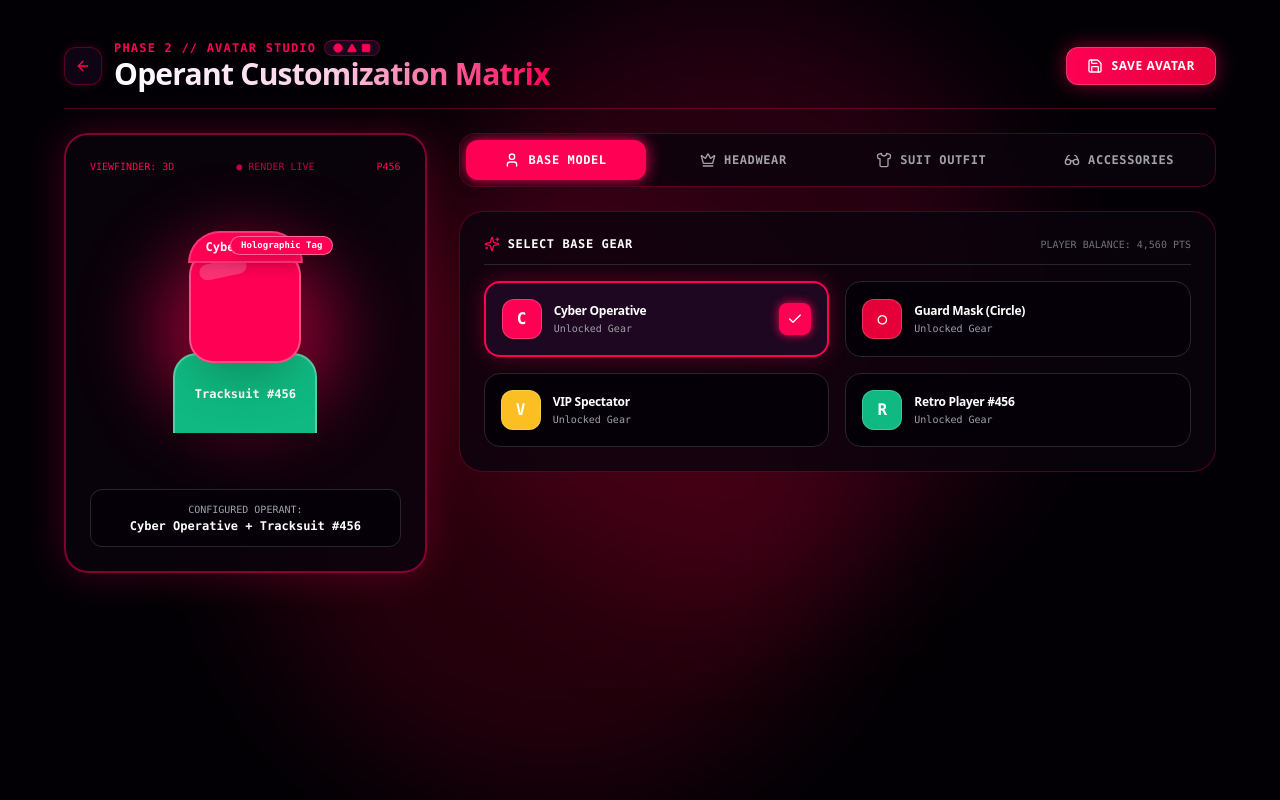
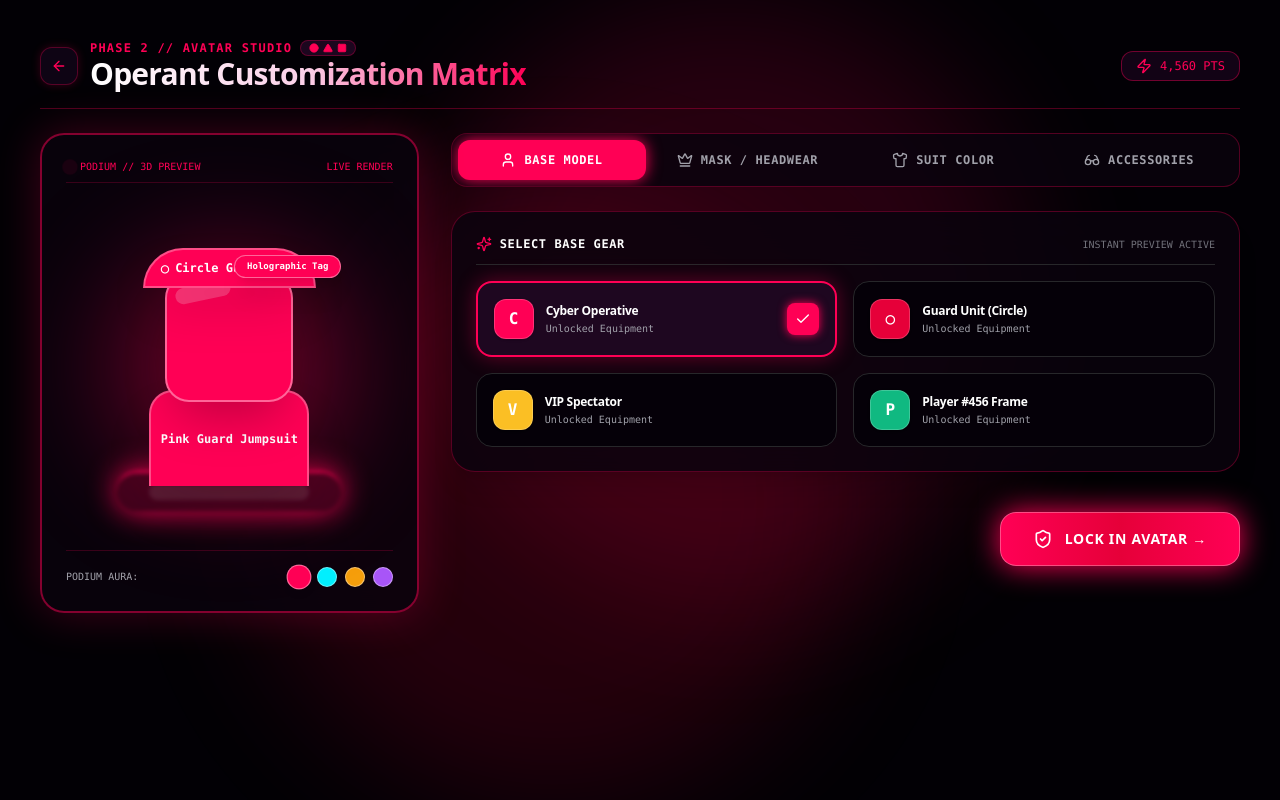
Before and after one commit to muhammadrehan589/CYBER-EMULATOR, a Next.js app: page /avatar in a window 1280 px wide. Built offline with nearby package versions, Linux system fonts and the light colour scheme.

Commit message:
Phase 2: Built interactive Avatar Creator studio with Squid Game styling

```diff
--- a/src/app/avatar/page.tsx
+++ b/src/app/avatar/page.tsx
@@ -18,58 +18,64 @@ import {
   RotateCcw,
   Circle,
   Triangle,
-  Square
+  Square,
+  Zap,
+  Palette
 } from 'lucide-react';
 
 interface CustomizationOption {
   id: string;
   name: string;
-  category: 'base' | 'head' | 'suit' | 'accessory';
+  category: 'base' | 'mask' | 'suit' | 'accessory';
   locked?: boolean;
   cost?: number;
   color: string;
-  iconSymbol?: string;
+  symbol?: string;
 }
 
 const BASE_MODELS: CustomizationOption[] = [
   { id: 'base-1', name: 'Cyber Operative', category: 'base', color: '#ff0055' },
-  { id: 'base-2', name: 'Guard Mask (Circle)', category: 'base', color: '#e60039', iconSymbol: '○' },
+  { id: 'base-2', name: 'Guard Unit (Circle)', category: 'base', color: '#e60039', symbol: '○' },
   { id: 'base-3', name: 'VIP Spectator', category: 'base', color: '#fbbf24' },
-  { id: 'base-4', name: 'Retro Player #456', category: 'base', color: '#10b981' },
+  { id: 'base-4', name: 'Player #456 Frame', category: 'base', color: '#10b981' },
 ];
 
-const HEADWEAR: CustomizationOption[] = [
-  { id: 'head-1', name: 'Cyber Visor', category: 'head', color: '#ff0055' },
-  { id: 'head-2', name: 'Hooded Cape', category: 'head', color: '#e60039' },
-  { id: 'head-3', name: 'Tactical Helmet', category: 'head', color: '#64748b' },
-  { id: 'head-4', name: 'Sleek Undercut', category: 'head', color: '#a855f7' },
+const MASKS_HEADWEAR: CustomizationOption[] = [
+  { id: 'mask-1', name: 'Circle Guard Mask', category: 'mask', color: '#ff0055', symbol: '○' },
+  { id: 'mask-2', name: 'Triangle Guard Mask', category: 'mask', color: '#ff0055', symbol: '△' },
+  { id: 'mask-3', name: 'Square Guard Mask', category: 'mask', color: '#ff0055', symbol: '□' },
+  { id: 'mask-4', name: 'Frontman Polished Visor', category: 'mask', color: '#111827' },
+  { id: 'mask-[#5]', name: 'Cyber Monocle Helmet', category: 'mask', color: '#64748b' },
 ];
 
-const SUITS: CustomizationOption[] = [
-  { id: 'suit-1', name: 'Tracksuit #456', category: 'suit', color: '#10b981' },
-  { id: 'suit-2', name: 'Pink Guard Jumpsuit', category: 'suit', color: '#ff0055' },
-  { id: 'suit-3', name: 'Frontman Trenchcoat', category: 'suit', color: '#1e293b' },
-  { id: 'suit-4', name: 'Stealth Armor', category: 'suit', color: '#475569' },
+const SUIT_COLORS: CustomizationOption[] = [
+  { id: 'suit-1', name: 'Pink Guard Jumpsuit', category: 'suit', color: '#ff0055' },
+  { id: 'suit-2', name: 'Player Tracksuit #456', category: 'suit', color: '#10b981' },
+  { id: 'suit-3', name: 'Frontman Trench Coat', category: 'suit', color: '#1e293b' },
+  { id: 'suit-4', name: 'Stealth Tactical Black', category: 'suit', color: '#09090b' },
 ];
 
 const ACCESSORIES: CustomizationOption[] = [
   { id: 'acc-1', name: 'Holographic Tag', category: 'accessory', color: '#ff0055' },
   { id: 'acc-2', name: 'Laser Monocle', category: 'accessory', locked: true, cost: 1200, color: '#ef4444' },
   { id: 'acc-3', name: 'Golden VIP Mask', category: 'accessory', locked: true, cost: 2500, color: '#f59e0b' },
-  { id: 'acc-4', name: 'Neon Katana', category: 'accessory', locked: true, cost: 5000, color: '#a855f7' },
+  { id: 'acc-4', name: 'Neon Katana Blade', category: 'accessory', locked: true, cost: 5000, color: '#a855f7' },
 ];
 
 export default function AvatarCreatorPage() {
   const router = useRouter();
 
-  // Active Category Tab
-  const [activeTab, setActiveTab] = useState<'base' | 'head' | 'suit' | 'accessory'>('base');
+  // Active Category Tab State
+  const [activeTab, setActiveTab] = useState<'base' | 'mask' | 'suit' | 'accessory'>('base');
 
-  // Selected Items State
+  // Selected Customization State
   const [selectedBase, setSelectedBase] = useState(BASE_MODELS[0]);
-  const [selectedHead, setSelectedHead] = useState(HEADWEAR[0]);
-  const [selectedSuit, setSelectedSuit] = useState(SUITS[0]);
+  const [selectedMask, setSelectedMask] = useState(MASKS_HEADWEAR[0]);
+  const [selectedSuit, setSelectedSuit] = useState(SUIT_COLORS[0]);
   const [selectedAccessory, setSelectedAccessory] = useState(ACCESSORIES[0]);
+
+  // Podium Lighting Aura Color
+  const [podiumAura, setPodiumAura] = useState('#ff0055');
 
   // Lock Alert State
   const [lockAlert, setLockAlert] = useState<string | null>(null);
@@ -77,7 +83,7 @@ export default function AvatarCreatorPage() {
 
   const handleSelectOption = (option: CustomizationOption) => {
     if (option.locked) {
-      setLockAlert(`ITEM LOCKED: Requires ${option.cost?.toLocaleString()} PTS to unlock.`);
+      setLockAlert(`ITEM LOCKED: Requires ${option.cost?.toLocaleString()} PTS in Player Arena.`);
       setTimeout(() => setLockAlert(null), 3000);
       return;
     }
@@ -87,8 +93,8 @@ export default function AvatarCreatorPage() {
       case 'base':
         setSelectedBase(option);
         break;
-      case 'head':
-        setSelectedHead(option);
+      case 'mask':
+        setSelectedMask(option);
         break;
       case 'suit':
         setSelectedSuit(option);
@@ -99,7 +105,7 @@ export default function AvatarCreatorPage() {
     }
   };
 
-  const handleSaveAvatar = () => {
+  const handleLockInAvatar = () => {
     setIsSaving(true);
     setTimeout(() => {
       router.push('/dashboard');
@@ -108,13 +114,13 @@ export default function AvatarCreatorPage() {
 
   return (
     <div className="min-h-screen bg-[#020005] text-white p-4 sm:p-6 lg:p-10 font-sans relative overflow-x-hidden flex flex-col justify-between select-none">
-      {/* Glow Orbs */}
+      {/* Background Glow Accents */}
       <div className="absolute top-0 left-1/3 w-[600px] h-[600px] bg-[#ff0055]/15 rounded-full blur-3xl pointer-events-none z-0" />
       <div className="absolute bottom-0 right-1/3 w-[600px] h-[600px] bg-[#e60039]/15 rounded-full blur-3xl pointer-events-none z-0" />
 
-      <div className="max-w-6xl w-full mx-auto space-y-6 relative z-10">
+      <div className="max-w-7xl w-full mx-auto space-y-6 relative z-10">
 
-        {/* Top Header */}
+        {/* Top Navigation Header */}
         <header className="flex items-center justify-between pb-4 border-b border-[#ff0055]/30">
           <div className="flex items-center gap-3">
             <Link
@@ -142,27 +148,14 @@ export default function AvatarCreatorPage() {
           </div>
 
           <div className="flex items-center gap-3">
-            <button
-              onClick={handleSaveAvatar}
-              disabled={isSaving}
-              className="px-5 py-2.5 rounded-xl bg-gradient-to-r from-[#ff0055] to-[#e60039] hover:from-[#e60039] hover:to-[#ff0055] text-white text-xs font-bold uppercase tracking-wider flex items-center gap-2 shadow-[0_0_20px_rgba(255,0,85,0.5)] border border-white/20 transition-all active:scale-95 cursor-pointer"
-            >
-              {isSaving ? (
-                <>
-                  <span className="w-4 h-4 border-2 border-white border-t-transparent rounded-full animate-spin" />
-                  SAVING AVATAR...
-                </>
-              ) : (
-                <>
-                  <Save className="w-4 h-4" />
-                  Save Avatar
-                </>
-              )}
-            </button>
+            <div className="px-3.5 py-1.5 rounded-xl bg-[#120315] border border-[#ff0055]/40 flex items-center gap-2 font-mono text-xs text-[#ff0055]">
+              <Zap className="w-4 h-4" />
+              <span>4,560 PTS</span>
+            </div>
           </div>
         </header>
 
-        {/* Lock Alert Banner */}
+        {/* Lock Notification Banner */}
         <AnimatePresence>
           {lockAlert && (
             <motion.div
@@ -180,67 +173,73 @@ export default function AvatarCreatorPage() {
           )}
         </AnimatePresence>
 
-        {/* Main Studio Grid: Left Avatar Preview (1/3) + Right Tabs & Options (2/3) */}
+        {/* Main Studio Grid: Left Glowing Display Podium (1/3) + Right Selectable Menu (2/3) */}
         <div className="grid grid-cols-1 lg:grid-cols-3 gap-8 items-start">
 
-          {/* LEFT: Live Avatar Preview Box */}
-          <div className="lg:col-span-1 bg-[#0a030d]/80 rounded-3xl border-2 border-[#ff0055]/50 p-6 backdrop-blur-xl shadow-[0_0_40px_rgba(255,0,85,0.25)] flex flex-col items-center justify-between min-h-[440px] relative overflow-hidden">
+          {/* LEFT PANEL: Glowing Display Podium & Live 3D/Vector Character Preview */}
+          <div className="lg:col-span-1 bg-[#0a030d]/85 rounded-3xl border-2 border-[#ff0055]/50 p-6 backdrop-blur-xl shadow-[0_0_45px_rgba(255,0,85,0.25)] flex flex-col items-center justify-between min-h-[480px] relative overflow-hidden">
+
             {/* Viewfinder Header */}
-            <div className="w-full flex items-center justify-between text-[10px] font-mono text-[#ff0055]">
-              <span>VIEWFINDER: 3D</span>
-              <span className="animate-pulse">● RENDER LIVE</span>
-              <span>P456</span>
+            <div className="w-full flex items-center justify-between text-[10px] font-mono text-[#ff0055] pb-2 border-b border-[#ff0055]/20">
+              <span className="flex items-center gap-1.5">
+                <span className="w-2 h-2 rounded-full bg-[#ff0055] animate-ping" />
+                PODIUM // 3D PREVIEW
+              </span>
+              <span>LIVE RENDER</span>
             </div>
 
-            {/* AVATAR VECTOR ILLUSTRATION */}
-            <div className="my-6 relative w-48 h-56 flex flex-col items-center justify-center">
+            {/* LIVE CHARACTER PREVIEW ON GLOWING PODIUM */}
+            <div className="my-8 relative w-56 h-64 flex flex-col items-center justify-center">
 
-              {/* Outer Glow Halo */}
+              {/* Podium Ambient Glow Aura */}
               <div
-                className="absolute w-44 h-44 rounded-full blur-2xl opacity-60 transition-colors duration-500"
-                style={{ backgroundColor: selectedBase.color }}
+                className="absolute w-52 h-52 rounded-full blur-3xl opacity-50 transition-colors duration-500"
+                style={{ backgroundColor: podiumAura }}
               />
 
-              {/* Headwear / Hair Layer */}
+              {/* Mask / Headwear Layer */}
               <motion.div
-                key={selectedHead.id}
+                key={selectedMask.id}
                 initial={{ scale: 0.9, opacity: 0 }}
                 animate={{ scale: 1, opacity: 1 }}
-                className="z-30 mb-[-12px] flex items-center justify-center"
+                className="z-30 mb-[-14px] flex items-center justify-center"
               >
                 <div
-                  className="px-4 py-1.5 rounded-t-full border-2 border-white/20 text-xs font-mono font-bold shadow-lg"
-                  style={{ backgroundColor: selectedHead.color }}
+                  className="px-4 py-2 rounded-t-full border-2 border-white/30 text-xs font-mono font-bold text-white shadow-2xl flex items-center gap-1.5"
+                  style={{ backgroundColor: selectedMask.color }}
                 >
-                  {selectedHead.name}
+                  {selectedMask.symbol && (
+                    <span className="text-sm font-extrabold">{selectedMask.symbol}</span>
+                  )}
+                  <span>{selectedMask.name}</span>
                 </div>
               </motion.div>
 
-              {/* Base Head / Mask Layer */}
+              {/* Base Model Frame Layer */}
               <motion.div
                 key={selectedBase.id}
                 initial={{ scale: 0.8 }}
                 animate={{ scale: 1 }}
-                className="z-20 w-28 h-28 rounded-3xl border-2 border-white/30 flex flex-col items-center justify-center relative shadow-2xl overflow-hidden"
+                className="z-20 w-32 h-32 rounded-3xl border-2 border-white/40 flex flex-col items-center justify-center relative shadow-2xl overflow-hidden"
                 style={{ backgroundColor: selectedBase.color }}
               >
-                {/* Mask Symbol if Guard */}
-                {selectedBase.iconSymbol && (
-                  <span className="text-3xl font-extrabold text-white font-mono drop-shadow-[0_0_10px_white]">
-                    {selectedBase.iconSymbol}
+                {/* Mask Symbol if Base Unit */}
+                {selectedBase.symbol && (
+                  <span className="text-4xl font-extrabold text-white font-mono drop-shadow-[0_0_12px_white]">
+                    {selectedBase.symbol}
                   </span>
                 )}
 
-                {/* Visor Glare */}
-                <div className="absolute top-2 left-2 w-12 h-4 bg-white/20 rounded-full transform -rotate-12 pointer-events-none" />
+                {/* Metallic Lens Glare */}
+                <div className="absolute top-2 left-2 w-14 h-4 bg-white/20 rounded-full transform -rotate-12 pointer-events-none" />
               </motion.div>
 
-              {/* Suit / Outfit Layer */}
+              {/* Suit Outfit Layer */}
               <motion.div
                 key={selectedSuit.id}
                 initial={{ y: 10, opacity: 0 }}
                 animate={{ y: 0, opacity: 1 }}
-                className="z-10 w-36 h-20 mt-[-10px] rounded-t-3xl border-t-2 border-x-2 border-white/30 flex items-center justify-center text-xs font-mono font-bold text-white shadow-xl"
+                className="z-10 w-40 h-24 mt-[-12px] rounded-t-3xl border-t-2 border-x-2 border-white/30 flex items-center justify-center text-xs font-mono font-bold text-white shadow-2xl"
                 style={{ backgroundColor: selectedSuit.color }}
               >
                 {selectedSuit.name}
@@ -251,30 +250,51 @@ export default function AvatarCreatorPage() {
                 key={selectedAccessory.id}
                 initial={{ scale: 0 }}
                 animate={{ scale: 1 }}
-                className="absolute top-4 right-2 z-40 px-2.5 py-0.5 rounded-full text-[9px] font-mono font-bold text-white border border-white/40 shadow-lg"
+                className="absolute top-4 right-0 z-40 px-3 py-1 rounded-full text-[9px] font-mono font-bold text-white border border-white/40 shadow-xl"
                 style={{ backgroundColor: selectedAccessory.color }}
               >
                 {selectedAccessory.name}
               </motion.div>
+
+              {/* GLOWING PODIUM BASE */}
+              <div
+                className="absolute bottom-[-16px] w-56 h-10 rounded-full blur-[2px] border-t-2 transition-colors duration-500 shadow-2xl flex items-center justify-center"
+                style={{
+                  backgroundColor: `${podiumAura}33`,
+                  borderColor: podiumAura,
+                  boxShadow: `0 0 30px ${podiumAura}`
+                }}
+              >
+                <div className="w-40 h-4 rounded-full bg-white/10" />
+              </div>
             </div>
 
-            {/* Avatar Summary Badge */}
-            <div className="w-full p-3 rounded-xl bg-[#050008] border border-zinc-800 text-center font-mono text-xs">
-              <span className="text-zinc-400 block text-[10px]">CONFIGURED OPERANT:</span>
-              <span className="font-bold text-white">
-                {selectedBase.name} + {selectedSuit.name}
-              </span>
+            {/* Podium Lighting Selector */}
+            <div className="w-full pt-4 border-t border-[#ff0055]/20 flex items-center justify-between text-xs">
+              <span className="text-zinc-400 font-mono text-[10px]">PODIUM AURA:</span>
+              <div className="flex items-center gap-2">
+                {['#ff0055', '#00f0ff', '#f59e0b', '#a855f7'].map((hex) => (
+                  <button
+                    key={hex}
+                    onClick={() => setPodiumAura(hex)}
+                    className={`w-5 h-5 rounded-full border border-white/40 transition-transform ${
+                      podiumAura === hex ? 'scale-125 border-white shadow-md' : 'hover:scale-110'
+                    }`}
+                    style={{ backgroundColor: hex }}
+                  />
+                ))}
+              </div>
             </div>
           </div>
 
-          {/* RIGHT: Customization Categories & Item Selector (2/3) */}
+          {/* RIGHT PANEL: Sleek Customization Menu & Selectable Tabs */}
           <div className="lg:col-span-2 space-y-6">
 
-            {/* Category Navigation Tabs */}
-            <div className="flex items-center gap-2 p-1.5 rounded-2xl bg-[#0a030d]/80 border border-[#ff0055]/30 overflow-x-auto">
+            {/* Selectable Category Tabs */}
+            <div className="flex items-center gap-2 p-1.5 rounded-2xl bg-[#0a030d]/85 border border-[#ff0055]/30 overflow-x-auto">
               <button
                 onClick={() => setActiveTab('base')}
-                className={`flex-1 py-3 px-4 rounded-xl text-xs font-mono font-bold uppercase tracking-wider flex items-center justify-center gap-2 transition-all ${
+                className={`flex-1 py-3 px-4 rounded-xl text-xs font-mono font-bold uppercase tracking-wider flex items-center justify-center gap-2 transition-all cursor-pointer ${
                   activeTab === 'base'
                     ? 'bg-[#ff0055] text-white shadow-[0_0_15px_#ff0055]'
                     : 'text-zinc-400 hover:text-white hover:bg-zinc-900'
@@ -285,32 +305,32 @@ export default function AvatarCreatorPage() {
               </button>
 
               <button
-                onClick={() => setActiveTab('head')}
-                className={`flex-1 py-3 px-4 rounded-xl text-xs font-mono font-bold uppercase tracking-wider flex items-center justify-center gap-2 transition-all ${
-                  activeTab === 'head'
+                onClick={() => setActiveTab('mask')}
+                className={`flex-1 py-3 px-4 rounded-xl text-xs font-mono font-bold uppercase tracking-wider flex items-center justify-center gap-2 transition-all cursor-pointer ${
+                  activeTab === 'mask'
                     ? 'bg-[#ff0055] text-white shadow-[0_0_15px_#ff0055]'
                     : 'text-zinc-400 hover:text-white hover:bg-zinc-900'
                 }`}
               >
                 <Crown className="w-4 h-4" />
-                Headwear
+                Mask / Headwear
               </button>
 
               <button
                 onClick={() => setActiveTab('suit')}
-                className={`flex-1 py-3 px-4 rounded-xl text-xs font-mono font-bold uppercase tracking-wider flex items-center justify-center gap-2 transition-all ${
+                className={`flex-1 py-3 px-4 rounded-xl text-xs font-mono font-bold uppercase tracking-wider flex items-center justify-center gap-2 transition-all cursor-pointer ${
                   activeTab === 'suit'
                     ? 'bg-[#ff0055] text-white shadow-[0_0_15px_#ff0055]'
                     : 'text-zinc-400 hover:text-white hover:bg-zinc-900'
                 }`}
               >
                 <Shirt className="w-4 h-4" />
-                Suit Outfit
+                Suit Color
               </button>
 
               <button
                 onClick={() => setActiveTab('accessory')}
-                className={`flex-1 py-3 px-4 rounded-xl text-xs font-mono font-bold uppercase tracking-wider flex items-center justify-center gap-2 transition-all ${
+                className={`flex-1 py-3 px-4 rounded-xl text-xs font-mono font-bold uppercase tracking-wider flex items-center justify-center gap-2 transition-all cursor-pointer ${
                   activeTab === 'accessory'
                     ? 'bg-[#ff0055] text-white shadow-[0_0_15px_#ff0055]'
                     : 'text-zinc-400 hover:text-white hover:bg-zinc-900'
@@ -321,15 +341,15 @@ export default function AvatarCreatorPage() {
               </button>
             </div>
 
-            {/* Customization Options Grid */}
-            <div className="bg-[#0a030d]/80 rounded-3xl border border-[#ff0055]/30 p-6 backdrop-blur-xl space-y-4">
+            {/* Customization Options Cards Grid */}
+            <div className="bg-[#0a030d]/85 rounded-3xl border border-[#ff0055]/30 p-6 backdrop-blur-xl space-y-4 shadow-xl">
               <div className="flex items-center justify-between pb-3 border-b border-zinc-800">
                 <h3 className="text-xs font-mono font-bold text-white uppercase tracking-wider flex items-center gap-2">
                   <Sparkles className="w-4 h-4 text-[#ff0055]" />
                   SELECT {activeTab.toUpperCase()} GEAR
                 </h3>
                 <span className="text-[10px] font-mono text-zinc-500">
-                  PLAYER BALANCE: 4,560 PTS
+                  INSTANT PREVIEW ACTIVE
                 </span>
               </div>
 
@@ -337,15 +357,15 @@ export default function AvatarCreatorPage() {
               <div className="grid grid-cols-1 sm:grid-cols-2 gap-4">
                 {(activeTab === 'base'
                   ? BASE_MODELS
-                  : activeTab === 'head'
-                  ? HEADWEAR
+                  : activeTab === 'mask'
+                  ? MASKS_HEADWEAR
                   : activeTab === 'suit'
-                  ? SUITS
+                  ? SUIT_COLORS
                   : ACCESSORIES
                 ).map((item) => {
                   const isSelected =
                     (activeTab === 'base' && selectedBase.id === item.id) ||
-                    (activeTab === 'head' && selectedHead.id === item.id) ||
+                    (activeTab === 'mask' && selectedMask.id === item.id) ||
                     (activeTab === 'suit' && selectedSuit.id === item.id) ||
                     (activeTab === 'accessory' && selectedAccessory.id === item.id);
 
@@ -357,7 +377,7 @@ export default function AvatarCreatorPage() {
                         item.locked
                           ? 'bg-[#050008]/50 border-zinc-800 opacity-60 hover:opacity-80'
                           : isSelected
-                          ? 'bg-[#1e0720] border-2 border-[#ff0055] shadow-[0_0_20px_rgba(255,0,85,0.3)]'
+                          ? 'bg-[#1e0720] border-2 border-[#ff0055] shadow-[0_0_20px_rgba(255,0,85,0.35)]'
                           : 'bg-[#050008] border-zinc-800 hover:border-[#ff0055]/50'
                       }`}
                     >
@@ -366,19 +386,19 @@ export default function AvatarCreatorPage() {
                           className="w-10 h-10 rounded-xl border border-white/20 flex items-center justify-center font-mono font-bold text-white shadow"
                           style={{ backgroundColor: item.color }}
                         >
-                          {item.iconSymbol || item.name.charAt(0)}
+                          {item.symbol || item.name.charAt(0)}
                         </div>
                         <div>
                           <h4 className="text-xs font-bold text-white tracking-tight">
                             {item.name}
                           </h4>
                           <span className="text-[10px] font-mono text-zinc-400 block mt-0.5">
-                            {item.locked ? `Requires ${item.cost?.toLocaleString()} PTS` : 'Unlocked Gear'}
+                            {item.locked ? `Requires ${item.cost?.toLocaleString()} PTS` : 'Unlocked Equipment'}
                           </span>
                         </div>
                       </div>
 
-                      {/* Right Status Badge */}
+                      {/* Selection / Lock Badge */}
                       {item.locked ? (
                         <div className="p-2 rounded-lg bg-red-950/80 border border-red-600 text-red-400">
                           <Lock className="w-4 h-4" />
@@ -393,6 +413,27 @@ export default function AvatarCreatorPage() {
                 })}
               </div>
             </div>
+
+            {/* BOTTOM RIGHT: Prominent 'LOCK IN AVATAR' Action Button */}
+            <div className="flex justify-end pt-4">
+              <button
+                onClick={handleLockInAvatar}
+                disabled={isSaving}
+                className="w-full sm:w-auto px-8 py-4 rounded-2xl bg-gradient-to-r from-[#ff0055] via-[#e60039] to-[#ff0055] text-white font-extrabold text-sm uppercase tracking-wider flex items-center justify-center gap-3 shadow-[0_0_30px_#ff0055] hover:scale-105 active:scale-95 border border-white/30 transition-all cursor-pointer"
+              >
+                {isSaving ? (
+                  <>
+                    <span className="w-4 h-4 border-2 border-white border-t-transparent rounded-full animate-spin" />
+                    LOCKING IN AVATAR...
+                  </>
+                ) : (
+                  <>
+                    <ShieldCheck className="w-5 h-5" />
+                    LOCK IN AVATAR →
+                  </>
+                )}
+              </button>
+            </div>
           </div>
         </div>
       </div>
```
